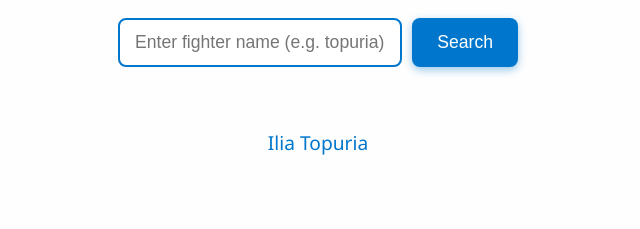
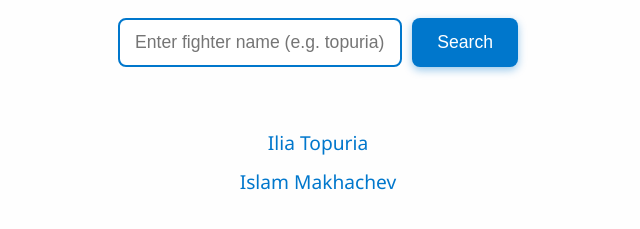
Before and after one commit to dove2250/ufc-records, a plain HTML site: page index.html in a window 1280 px wide. Shown: the part 159-388 px from the top of the page, without its empty margins (322-962 px from the left). Drawn offline with Linux system fonts and the light colour scheme.

Commit message:
Update index.html

```diff
--- a/index.html
+++ b/index.html
@@ -100,6 +100,7 @@
 
   <ul id="fighter-list">
     <li><a href="topuria.html">Ilia Topuria</a></li>
+    <li><a href="makhachev.html">Islam Makhachev</a></li> <!-- 新增 -->
     <!-- 后续添加选手列表 -->
   </ul>
 
```
